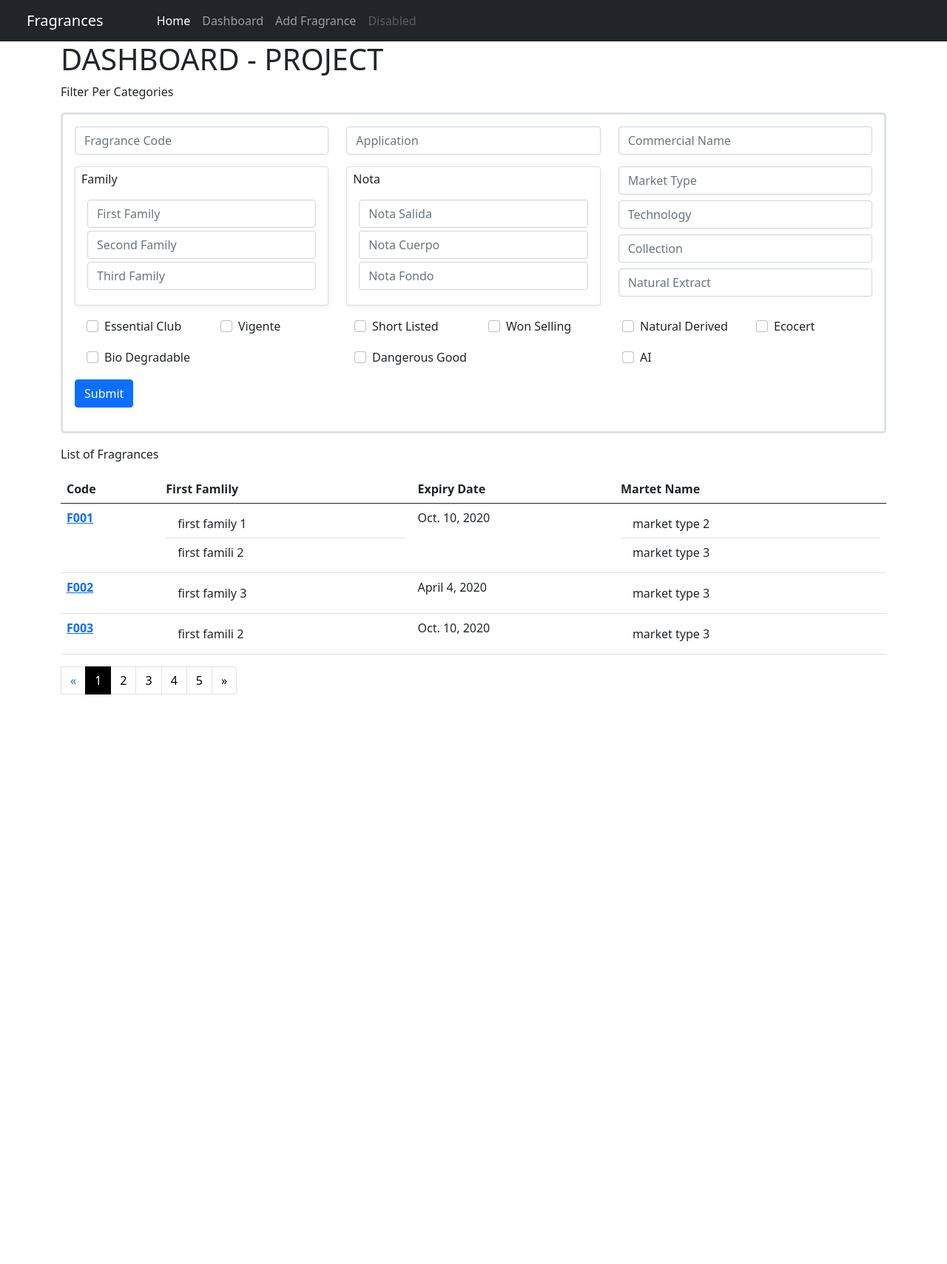
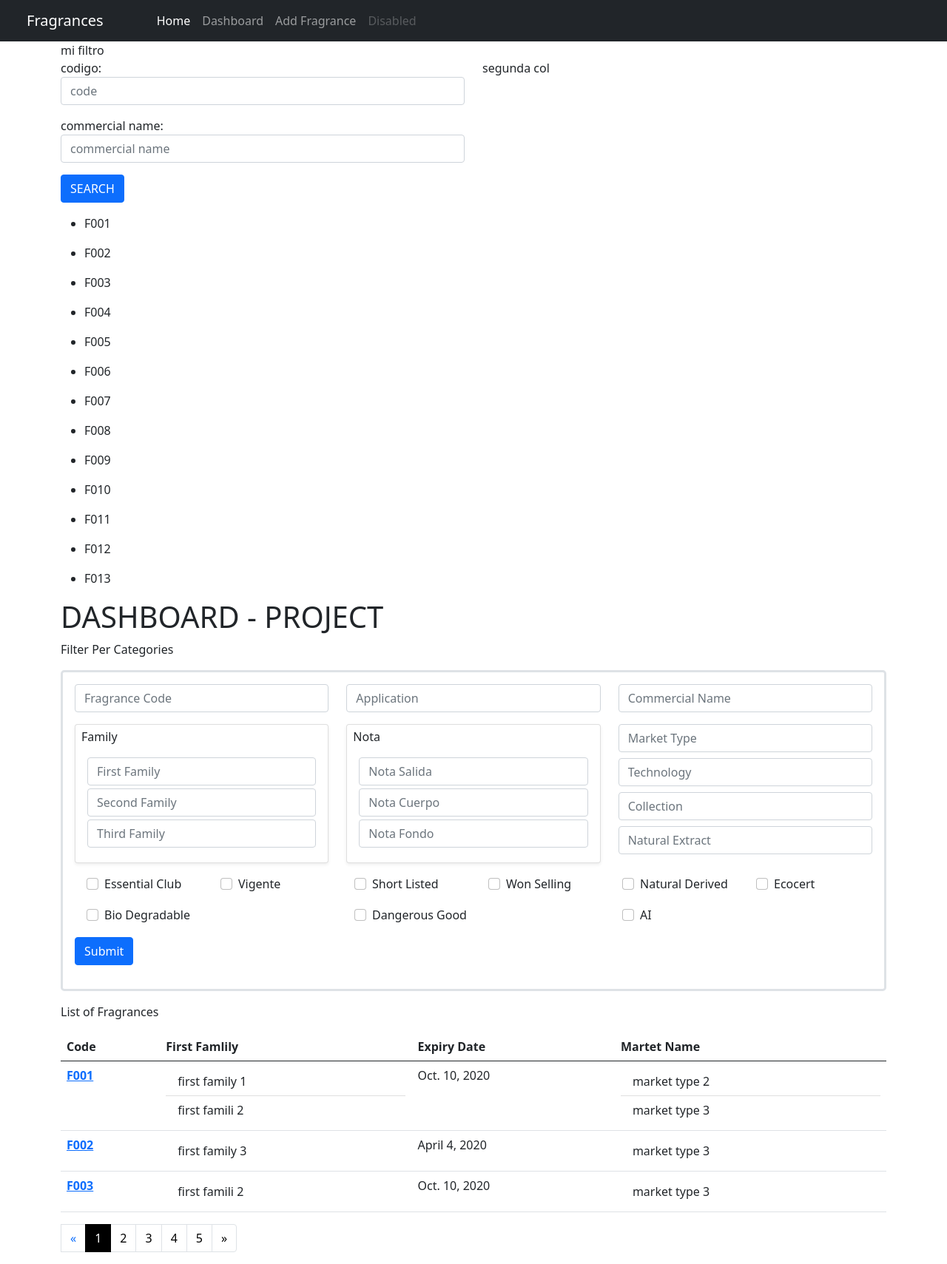
Before and after one commit to andresnino1/fragrances, a Django app: page /dashboard/ in a window 1280 px wide. Shown: the whole page at 74% size. Before the commit the page ends 939 px from the top, so only its background shows below. Run offline with Django 3.2, Linux system fonts and the light colour scheme; data comes from the database, SQL or seed files in the repository; parts of the project's set-up code (start-up, migrations or seed data) failed here and were passed over.

Commit message:
django filters implemented

```diff
--- a/config/settings.py
+++ b/config/settings.py
@@ -36,6 +36,7 @@ INSTALLED_APPS = [
     'django.contrib.messages',
     'django.contrib.staticfiles',
     'fragrances',
+    'django_filters',
 ]
 
 MIDDLEWARE = [
--- a/fragrances/forms.py
+++ b/fragrances/forms.py
@@ -1,6 +1,7 @@
 from django import forms
 from django.contrib.auth.forms import UserCreationForm, UserChangeForm
 from .models import CustomUser
+
 
 class CustomUserCreationForm(UserCreationForm):
     class Meta(UserCreationForm):
--- a/fragrances/templates/dashboard.html
+++ b/fragrances/templates/dashboard.html
@@ -3,33 +3,74 @@
 {% block content %}
 
     <div class="container">
+        <div>mi filtro</div>
+
+        <form method="GET">
+            <div class="row">
+
+                <div class="col">
+                {{ fragrance_filter.form.as_p }}
+                    </div>
+                <div class="col">
+                  segunda col
+
+
+                </div>
+
+
+            </div>
+            {#    {% for f in  fragrance_filter.form %}#}
+            {##}
+            {#       <p>{{ f }}</p>#}
+            {#    {% endfor %}#}
+
+
+            <button type="submit" class="btn btn-primary">SEARCH</button>
+        </form>
+        <ul>
+            {% for filter in fragrance_filter.qs %}
+                <li>
+                    <p>{{ filter.fragrance_code }}</p>
+                </li>
+
+            {% endfor %}
+
+
+        </ul>
+    </div>
+
+    <div class="container">
         <h1>DASHBOARD - PROJECT</h1>
 
+        <!----------------------- FILTER AREA -------------------------------->
         <div>
             <p>Filter Per Categories</p>
 
             <div class="card border rounded-3 border-3 mb-3">
                 <div class="card-body">
                     <form>
+                        {% csrf_token %}
 
                         <!-------- First row  -------->
                         <div class="row mb-3">
                             <div class="col">
 
 
-                                <input type="text" class="form-control" placeholder="Fragrance Code">
+                                <input type="search" class="form-control" placeholder="Fragrance Code"
+                                       name="fragrance_code">
 
 
                             </div>
                             <div class="col">
 
-                                <input type="text" class="form-control" placeholder="Application">
+                                <input type="search" class="form-control" placeholder="Application" name="application">
 
 
                             </div>
                             <div class="col">
 
-                                <input type="text" class="form-control" placeholder="Commercial Name">
+                                <input type="search" class="form-control" placeholder="Commercial Name"
+                                       name="commercial_name">
 
 
                             </div>
@@ -46,13 +87,16 @@
                                     <div class="card-body">
 
                                         <div class="mb-1">
-                                            <input type="text" class="form-control" placeholder="First Family">
+                                            <input type="search" class="form-control" placeholder="First Family"
+                                                   name="first_family">
                                         </div>
                                         <div class="mb-1">
-                                            <input type="text" class="form-control" placeholder="Second Family">
+                                            <input type="search" class="form-control" placeholder="Second Family"
+                                                   name="second_family">
                                         </div>
                                         <div class="mb-1">
-                                            <input type="text" class="form-control" placeholder="Third Family">
+                                            <input type="search" class="form-control" placeholder="Third Family"
+                                                   name="third_family">
                                         </div>
                                     </div>
                                 </div>
@@ -65,23 +109,30 @@
                                     <div class="card-body">
 
                                         <div class="mb-1">
-                                            <input type="text" class="form-control" placeholder="Nota Salida">
+                                            <input type="search" class="form-control" placeholder="Nota Salida"
+                                                   name="nota_salida">
                                         </div>
                                         <div class="mb-1">
-                                            <input type="text" class="form-control" placeholder="Nota Cuerpo">
+                                            <input type="search" class="form-control" placeholder="Nota Cuerpo"
+                                                   name="nota_cuerpo">
                                         </div>
                                         <div class="mb-1">
-                                            <input type="text" class="form-control" placeholder="Nota Fondo">
+                                            <input type="search" class="form-control" placeholder="Nota Fondo"
+                                                   name="nota_fondo">
                                         </div>
                                     </div>
                                 </div>
                             </div>
 
                             <div class="col">
-                                <input type="text" class="form-control mb-2" placeholder="Market Type">
-                                <input type="text" class="form-control mb-2" placeholder="Technology">
-                                <input type="text" class="form-control mb-2" placeholder="Collection">
-                                <input type="text" class="form-control mb-2" placeholder="Natural Extract">
+                                <input type="search" class="form-control mb-2" placeholder="Market Type"
+                                       name="market_type">
+                                <input type="search" class="form-control mb-2" placeholder="Technology"
+                                       name="technology">
+                                <input type="search" class="form-control mb-2" placeholder="Collection"
+                                       name="collection">
+                                <input type="search" class="form-control mb-2" placeholder="Natural Extract"
+                                       name="natural_extract">
                             </div>
 
 
@@ -92,7 +143,7 @@
 
                             <div class="col">
                                 <div class="form-check">
-                                    <input class="form-check-input" type="checkbox" value="" id="flexCheckDefault">
+                                    <input class="form-check-input" type="checkbox" value="" name="essential_club">
                                     <label class="form-check-label" for="flexCheckDefault">
                                         Essential Club
                                     </label>
@@ -103,7 +154,7 @@
 
                             <div class="col">
                                 <div class="form-check">
-                                    <input class="form-check-input" type="checkbox" value="" id="flexCheckDefault">
+                                    <input class="form-check-input" type="checkbox" value="" name="vigente">
                                     <label class="form-check-label" for="flexCheckDefault">
                                         Vigente
                                     </label>
@@ -114,7 +165,7 @@
 
                             <div class="col">
                                 <div class="form-check">
-                                    <input class="form-check-input" type="checkbox" value="" id="flexCheckDefault">
+                                    <input class="form-check-input" type="checkbox" value="" name="short_listed">
                                     <label class="form-check-label" for="flexCheckDefault">
                                         Short Listed
                                     </label>
@@ -125,7 +176,7 @@
 
                             <div class="col">
                                 <div class="form-check">
-                                    <input class="form-check-input" type="checkbox" value="" id="flexCheckDefault">
+                                    <input class="form-check-input" type="checkbox" value="" name="won_selling">
                                     <label class="form-check-label" for="flexCheckDefault">
                                         Won Selling
                                     </label>
@@ -136,7 +187,7 @@
 
                             <div class="col">
                                 <div class="form-check">
-                                    <input class="form-check-input" type="checkbox" value="" id="flexCheckDefault">
+                                    <input class="form-check-input" type="checkbox" value="" name="natural_derived">
                                     <label class="form-check-label" for="flexCheckDefault">
                                         Natural Derived
                                     </label>
@@ -147,7 +198,7 @@
 
                             <div class="col">
                                 <div class="form-check">
-                                    <input class="form-check-input" type="checkbox" value="" id="flexCheckDefault">
+                                    <input class="form-check-input" type="checkbox" value="" name="ecocert">
                                     <label class="form-check-label" for="flexCheckDefault">
                                         Ecocert
                                     </label>
@@ -165,7 +216,7 @@
 
                             <div class="col">
                                 <div class="form-check">
-                                    <input class="form-check-input" type="checkbox" value="" id="flexCheckDefault">
+                                    <input class="form-check-input" type="checkbox" value="" name="bio_degradable">
                                     <label class="form-check-label" for="flexCheckDefault">
                                         Bio Degradable
                                     </label>
@@ -176,7 +227,7 @@
 
                             <div class="col">
                                 <div class="form-check">
-                                    <input class="form-check-input" type="checkbox" value="" id="flexCheckDefault">
+                                    <input class="form-check-input" type="checkbox" value="" name="dangerous_good">
                                     <label class="form-check-label" for="flexCheckDefault">
                                         Dangerous Good
                                     </label>
@@ -187,7 +238,7 @@
 
                             <div class="col">
                                 <div class="form-check">
-                                    <input class="form-check-input" type="checkbox" value="" id="flexCheckDefault">
+                                    <input class="form-check-input" type="checkbox" value="" name="ai">
                                     <label class="form-check-label" for="flexCheckDefault">
                                         AI
                                     </label>
@@ -195,8 +246,6 @@
                                 </div>
 
                             </div>
-
-
 
 
                         </div>
@@ -211,6 +260,9 @@
             </div>
 
         </div>
+
+
+        <!------------------------------ END FILTER AREA ------------------------------------------->
 
         <p>List of Fragrances</p>
         <table class="table table-hover">
--- a/fragrances/views.py
+++ b/fragrances/views.py
@@ -3,6 +3,7 @@ from django.http import HttpResponse
 from django.urls import reverse_lazy
 from django.views.generic import TemplateView, ListView, DetailView, CreateView
 from .models import FragrancesModel
+from .filters import FragranceFilter
 
 
 # Create your views here.
@@ -24,6 +25,16 @@ class FragrancesList(ListView):
     context_object_name = 'fragrance_list'  # esta categoria renombra objetc_list por un nombre mas legible
     paginate_by = 3
 
+# In this section I am adding the filter as a context and it passes to the template
+    def get_context_data(self, **kwargs):
+        context=super().get_context_data(**kwargs)
+        context['fragrance_filter'] = FragranceFilter(self.request.GET, queryset=self.get_queryset() )
+        return context
+
+
+
+
+
 
 
 # esta vista retorna la pagina de detalle de cada Fragrancia
```
Also changed, not shown: fragrances/filters.py (added, +29 -0 lines).
